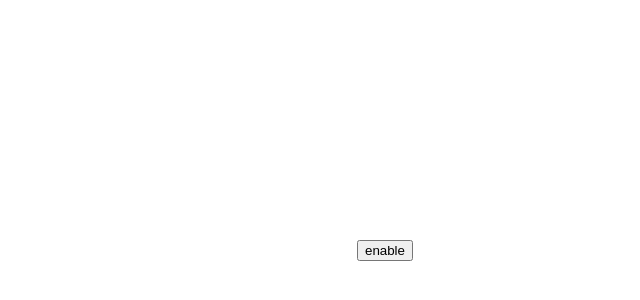
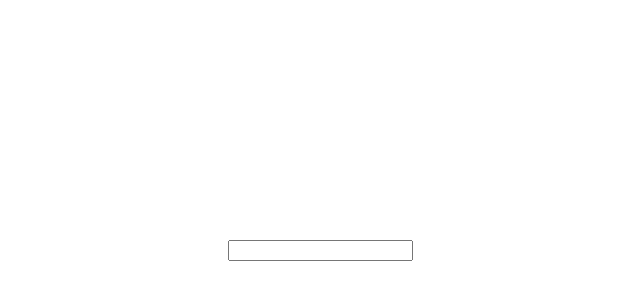
Before and after one commit to SebrianFoxy/ABC_Vue, a Vue app: page / in a window 1280 px wide. Shown: the part 150-450 px from the top of the page, without its empty margins (227-867 px from the left). Built offline with nearby package versions, Linux system fonts and the light colour scheme.

Commit message:
Задание52

```diff
--- a/src/App.vue
+++ b/src/App.vue
@@ -1,6 +1,7 @@
 <template>
 	<div>
-    <button @click="calc" v-bind:disabled="isDisabled">{{isDisabled ? "disable" : "enable"}}</button>
+    <input type='text' v-model='textInput' @keyup.enter='addtext'>
+    <p>{{ textOutput }}</p>
   </div>
 </template>
 
@@ -8,18 +9,17 @@
   export default{
     data(){
       return{
-        isDisabled: false,
+        textInput: '',
+        textOutput: '',
       }
     },
     methods: {
-      calc: function() {
-		    this.isDisabled = !this.isDisabled
+      addtext: function(){
+        this.textOutput = this.textInput;
+        this.textInput = '';
+      }
 	  }
-    },
-    computed:{
-
-    }
-  }
+}
 </script>
 
 <style>
```
